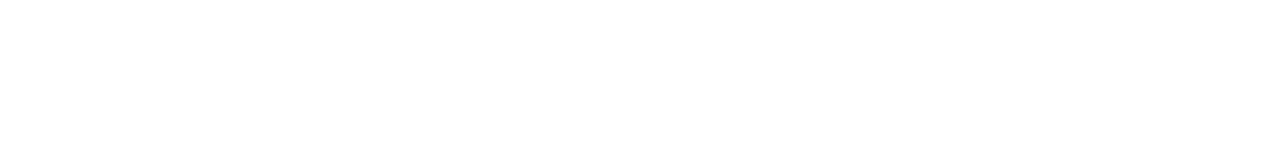
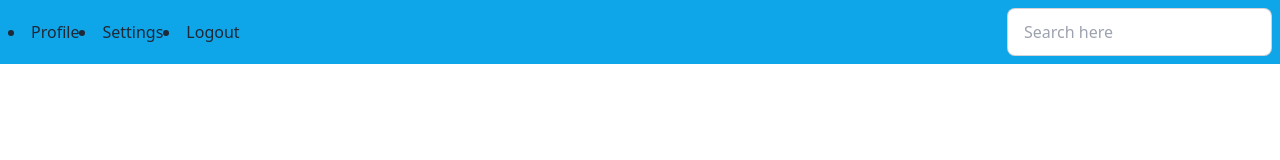
Before and after one commit to sakir011/fruit-brust, a plain HTML site: page index.html in a window 1280 px wide. Drawn offline with nearby package versions, Linux system fonts and the light colour scheme.

Commit message:
added nav

```diff
--- a/index.html
+++ b/index.html
@@ -3,9 +3,35 @@
 <head>
     <meta charset="UTF-8">
     <meta name="viewport" content="width=device-width, initial-scale=1.0">
-    <title> Fruit Brust</title>
+    <link href="https://cdn.jsdelivr.net/npm/daisyui@3.4.0/dist/full.css" rel="stylesheet" type="text/css" />
+    <script src="https://cdn.tailwindcss.com"></script>
+    <link rel="stylesheet" href="https://cdnjs.cloudflare.com/ajax/libs/font-awesome/6.4.0/css/all.min.css" integrity="sha512-iecdLmaskl7CVkqkXNQ/ZH/XLlvWZOJyj7Yy7tcenmpD1ypASozpmT/E0iPtmFIB46ZmdtAc9eNBvH0H/ZpiBw==" crossorigin="anonymous" referrerpolicy="no-referrer" />
+    <title>Fruit Brust</title>
 </head>
 <body>
+    <nav>
+        <div class="navbar bg-base-100 bg-sky-500">
+            <div class="flex-1">
+            <li>
+                <a class="justify-between">
+                  Profile
+
+                </a>
+              </li>
+              <li><a>Settings</a></li>
+              <li><a>Logout</a></li>
+            </ul>
+            </div>
+
+              <div class="form-control">
+
+                <input  type="text"  placeholder="Search here "  class="input input-bordered w-24 md:w-auto"  />
+
+              </div>
+
+            </div>
+          </div>
+    </nav>
 
 </body>
 </html>
--- /dev/null
+++ b/tailwind.config.js
@@ -0,0 +1,11 @@
+/** @type {import('tailwindcss').Config} */
+export default {
+    content: [
+      "./index.html",
+      "./src/**/*.{js,ts,jsx,tsx}",
+    ],
+    theme: {
+      extend: {},
+    },
+    plugins: [],
+  }
```
